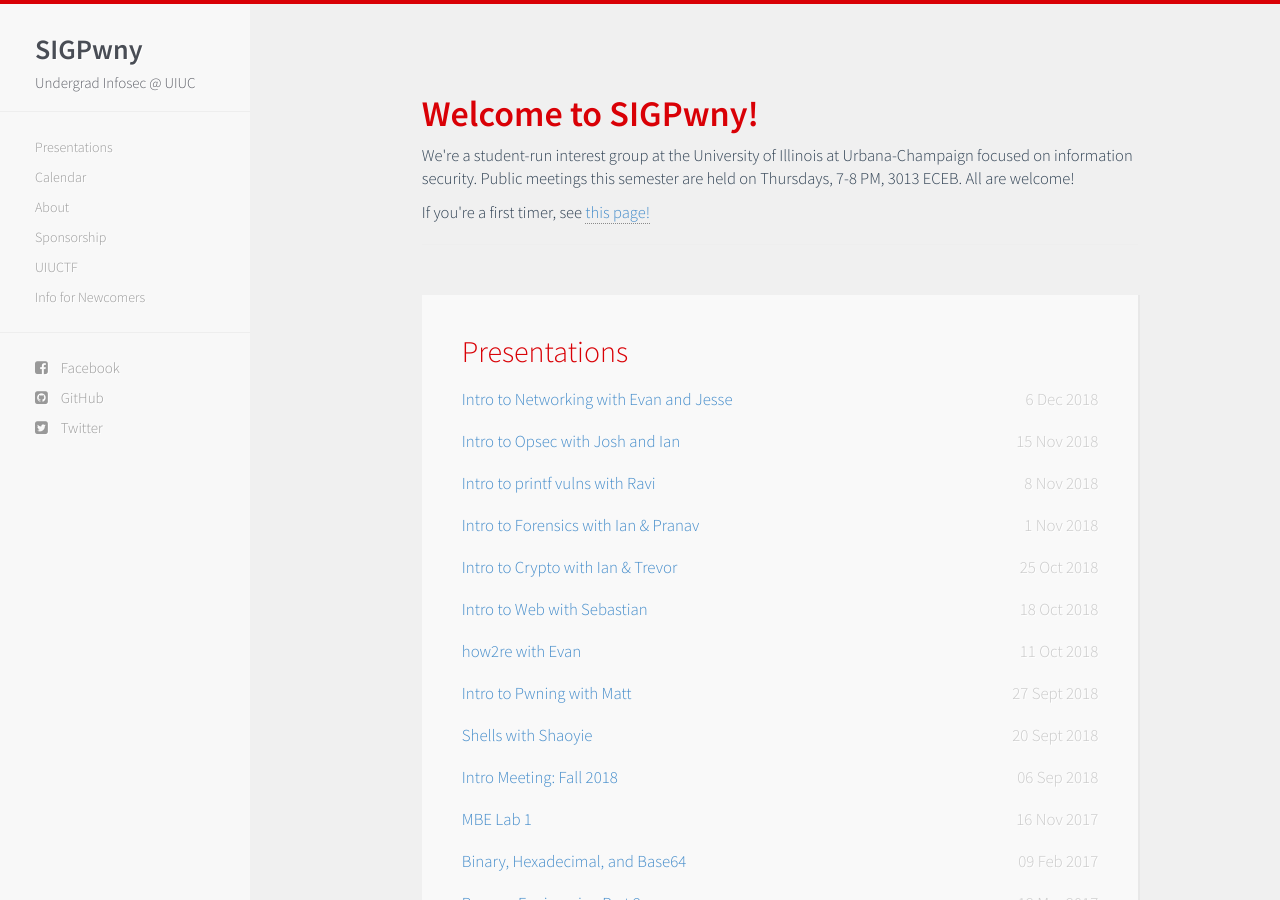
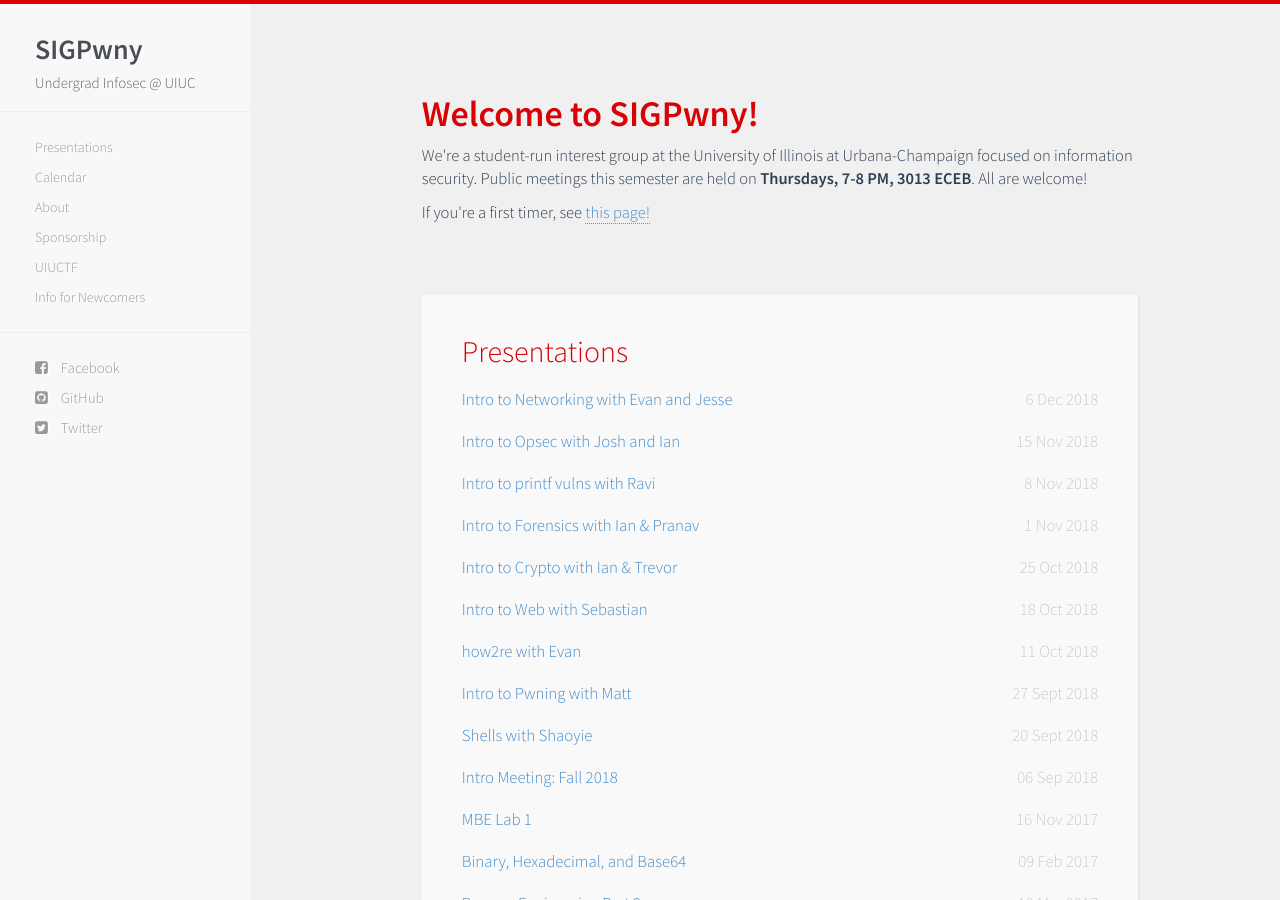
Before and after one commit to sigpwny/sigpwny.github.io-archive, a Jekyll site: the page built from index.html, in a window 1280 px wide and 900 px high. Built offline with Jekyll 4.4.1, drawn with Linux system fonts in a browser that asks for light colours; nearby versions of some CDN libraries.

Commit message:
automated

```diff
--- a/_includes/greeting.html
+++ b/_includes/greeting.html
@@ -4,7 +4,7 @@
       <h1>Welcome to SIGPwny!</h1>
 	  <p>We're a student-run interest group at the University of Illinois at
 	  Urbana-Champaign focused on information security. Public meetings this
-	  semester are held on Thursdays, 7-8 PM, 3013 ECEB. All are welcome!</p>
+	  semester are held on <b>Thursdays, 7-8 PM, 3013 ECEB</b>. All are welcome!</p>
     <p>If you're a first timer, see <a href = "\newcomers.html">this page!</a>
       <hr />
     </div>
```
